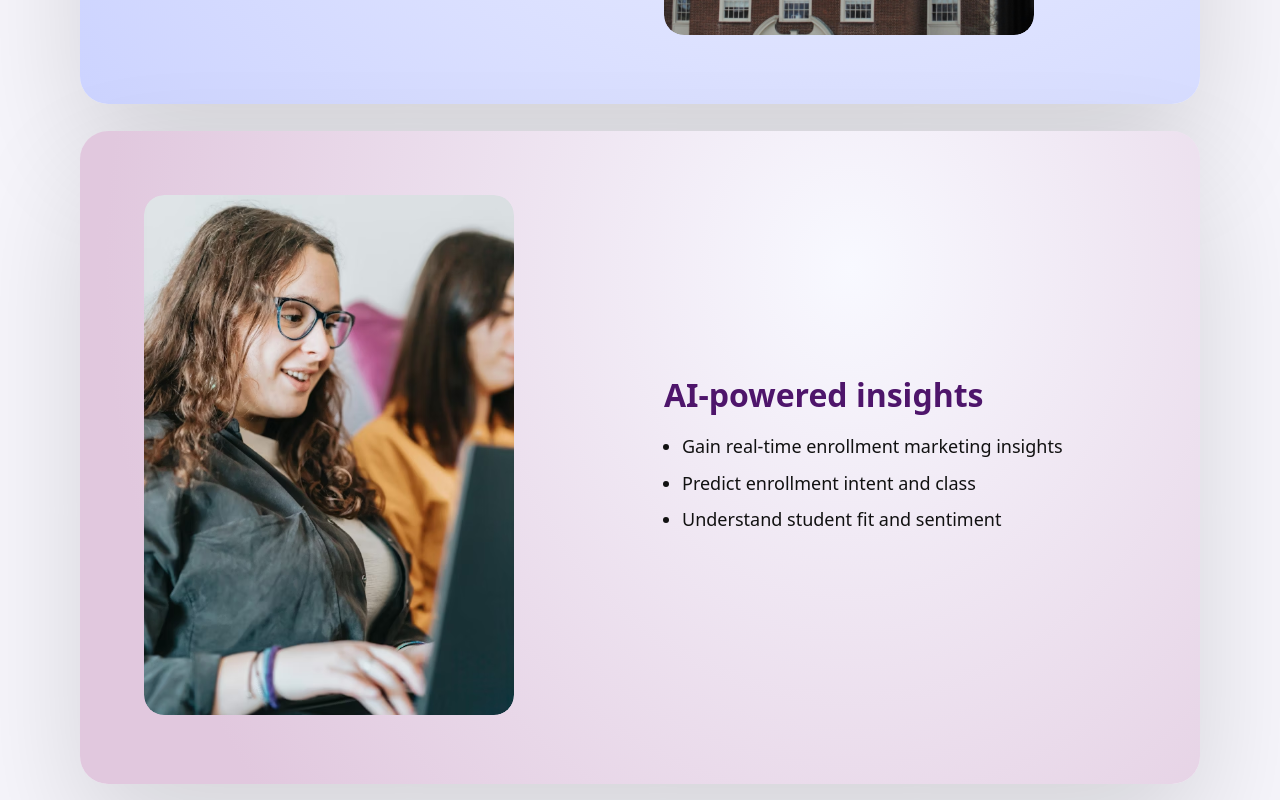
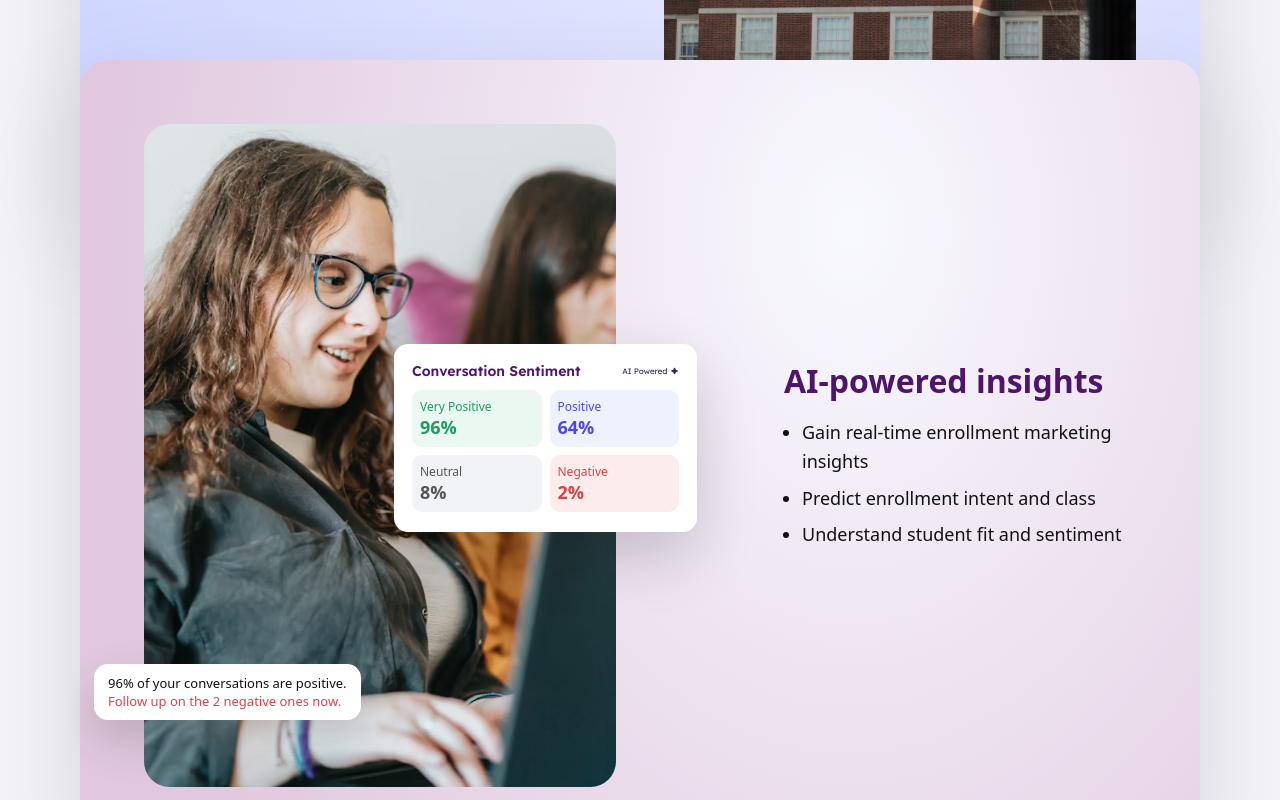
Before and after one commit to mayankacharya/truleague-web, a React (Vite) app: page / in a window 1280 px wide. Shown: the part 2100-2900 px from the top of the page. Built offline with nearby package versions, Linux system fonts and the light colour scheme.

Commit message:
worked on growEnrollment

```diff
--- a/src/components/Footer/footer.css
+++ b/src/components/Footer/footer.css
@@ -91,7 +91,7 @@ background: linear-gradient(360deg, #4E156B 82.03%, #350F49 100%);
 /* Desktop nav: single horizontal row */
 .footer-nav-links-left {
   display: flex;
-  gap: 1.3rem;
+  gap: 32px;
   flex-wrap: nowrap;
   white-space: nowrap;
   box-sizing: border-box;
--- a/src/components/GrowEnrollment.css
+++ b/src/components/GrowEnrollment.css
@@ -8,10 +8,10 @@
 /* ================= HEADER ================= */
 
 .grow-enrollment__header {
-  max-width: 760px;
+  /* max-width: 760px; */
   margin: 0 auto 4rem;
   text-align: center;
-  padding: 0 1rem;
+  padding: 0 23rem;
 }
 
 .grow-enrollment__header h2 {
@@ -107,7 +107,7 @@
 
 .corner-avatar.bottom-right {
   bottom: 120px;
-  right: -45px;
+  right: 30px;
   width: 80px;
     height: 80px;
     border-radius:999px
@@ -121,8 +121,8 @@
   border-radius: 20px;
   object-fit: cover;
   /* box-shadow: 0 24px 60px rgba(0, 0, 0, 0.25); */
-      width: 370px;
-    height: 520px;
+      /* width: 370px;
+    height: 520px; */
 }
 
 /* ================= ALIGNMENT (DESKTOP) ================= */
@@ -209,6 +209,10 @@
   animation: blink 1s steps(1) infinite;
   color: #6b4eff;
   font-weight: 600;
+}
+.sentiment-box.positive {
+  background: #EEF2FF;
+  color: #4F46E5;
 }
 
 /* subtle entry animation */
@@ -301,21 +305,27 @@
 
 .sentiment-card {
   position: absolute;
-  top: 40px;
-  left: -40px;
-  width: 260px;
+  top: 220px;
+  left: 250px;
+  width: 303px;
   background: #fff;
-  padding: 14px;
+  padding: 18px;
   border-radius: 14px;
   box-shadow: 0 24px 60px rgba(0,0,0,0.18);
   z-index: 5;
+  height:188px
 }
 
 .sentiment-header {
-  font-size: 13px;
+  display: flex;
+  align-items: center;
+  justify-content: space-between;
+  font-size: 14px;
   font-weight: 600;
   color: #4E156B;
   margin-bottom: 10px;
+  font-family: "Lexend Deca";
+
 }
 
 .sentiment-grid {
@@ -353,8 +363,9 @@
 
 .sentiment-footer {
   position: absolute;
-  bottom: -28px;
-  left: -20px;
+  top:320px;          /* 👈 is value se niche/uper adjust karo */
+  left: -300px;
+
   max-width: 280px;
   background: #fff;
   padding: 10px 14px;
@@ -365,11 +376,181 @@
   z-index: 5;
 }
 
+
 .sentiment-footer span {
   color: #D64545;
   font-weight: 500;
 }
 
+/* 🔥 AI-powered insights ke liye right shift */
+.content-shift-right {
+  padding-left: 120px;   /* 👈 adjust 100–160px if needed */
+}
+
+/* ================= FOSTER BELONGING ANIMATIONS ================= */
+
+/* Left bullets animation */
+.foster-points li {
+  opacity: 0;
+  transform: translateY(14px);
+  animation: fosterFadeUp 0.5s ease forwards;
+}
+
+@keyframes fosterFadeUp {
+  to {
+    opacity: 1;
+    transform: translateY(0);
+  }
+}
+
+/* Right overlay wrapper */
+.foster-overlay {
+  position: absolute;
+  inset: 0;
+  pointer-events: none;
+}
+
+/* Chat bubbles */
+.foster-chat {
+  position: absolute;
+  max-width: 260px;
+  background: #fff;
+  padding: 12px 14px;
+  border-radius: 14px;
+  box-shadow: 0 20px 45px rgba(0,0,0,0.18);
+  font-size: 14px;
+  line-height: 1.4;
+  opacity: 0;
+  transform: translateY(16px);
+  color: #494F73 ;
+  font-family: "lexend deca";
+}
+
+/* Positions (Figma like) */
+.foster-chat.bubble-1 {
+  top: 20px;
+  left: 0px;
+}
+
+.foster-chat.bubble-2 {
+  top: 150px;
+  right: 0px;
+}
+
+/* Admission stage card */
+.admission-card {
+  position: absolute;
+  bottom: 30px;
+  left: -40px;
+  width: 284px;
+  background: #fff;
+  padding: 14px;
+  border-radius: 14px;
+  box-shadow: 0 20px 45px rgba(0,0,0,0.18);
+  opacity: 0;
+  transform: scale(0.95);
+}
+
+.admission-title {
+  font-size: 13px;
+  font-weight: 600;
+  margin-bottom: 8px;
+  color: #4E156B;
+}
+
+.admission-row {
+  display: flex;
+  justify-content: space-between;
+  font-size: 13px;
+  margin-bottom: 6px;
+}
+
+.admission-row.highlight {
+  background: #F1F3FF;
+  padding: 6px;
+  border-radius: 8px;
+}
+
+/* Trigger animations */
+.foster-overlay.show .bubble-1 {
+  animation: fosterFloatIn 0.5s ease 0.2s forwards;
+}
+
+.foster-overlay.show .bubble-2 {
+  animation: fosterFloatIn 0.5s ease 0.45s forwards;
+}
+
+.foster-overlay.show .admission-card {
+  animation: fosterScaleIn 0.5s ease 0.7s forwards;
+}
+
+@keyframes fosterFloatIn {
+  to {
+    opacity: 1;
+    transform: translateY(0);
+  }
+}
+
+@keyframes fosterScaleIn {
+  to {
+    opacity: 1;
+    transform: scale(1);
+  }
+}
+/* ===== Admission Stage – FINAL FIGMA FIX ===== */
+
+.admission-row {
+  position: relative;
+  display: flex;
+  align-items: center;
+  justify-content: space-between;
+  height: 36px;
+  padding: 0 12px;
+  margin-bottom: 10px;
+  border-radius: 10px;
+  background: #f2f2f2;
+  overflow: hidden;
+}
+
+/* background fill */
+.admission-fill {
+  position: absolute;
+  left: 0;
+  top: 0;
+  bottom: 0;
+  z-index: 0;
+  border-radius: 10px;
+  transition: width 0.6s ease;
+}
+
+/* text */
+.admission-row .label {
+  position: relative;
+  z-index: 1;
+  font-weight: 500;
+  color: #4b5563;
+}
+
+/* number */
+.admission-row strong {
+  position: relative;
+  z-index: 1;
+  font-weight: 600;
+  color: #374151;
+}
+
+/* colors */
+.admission-row.interested .admission-fill {
+  background: #FAF1EB;
+}
+
+.admission-row.applied .admission-fill {
+  background: #FFF6D8;
+}
+
+.admission-row.enrolled .admission-fill {
+  background: #EAF6EC;
+}
 
 /* ================= 📱 MOBILE FIX ================= */
 
--- a/src/components/GrowEnrollment.jsx
+++ b/src/components/GrowEnrollment.jsx
@@ -5,6 +5,166 @@ import aiPowered from "../assets/OnlySVG/AI-powered.svg";
 import belong from "../assets/OnlySVG/belonging.svg";
 import dummy1 from "../assets/OnlySVG/mwn1.svg";
 import dummy2 from "../assets/OnlySVG/avator2.svg";
+import poweredByAI from "../assets/OnlySVG/Powered by AI.svg";
+
+const SentimentCard = () => {
+  const ref = useRef(null);
+  const [start, setStart] = useState(false);
+
+  useEffect(() => {
+    const observer = new IntersectionObserver(
+      ([entry]) => {
+        if (entry.isIntersecting) {
+          setStart(true);   // 👈 jab dikhe → start
+        } else {
+          setStart(false);  // 👈 jab bahar jaye → reset
+        }
+      },
+      { threshold: 0.6 }
+    );
+
+    if (ref.current) observer.observe(ref.current);
+    return () => observer.disconnect();
+  }, []);
+
+  const veryPositive = useCountUp(96, start);
+  const positive = useCountUp(64, start);
+  const neutral = useCountUp(8, start);
+  const negative = useCountUp(2, start);
+
+  return (
+    <div ref={ref} className="sentiment-card">
+     <div className="sentiment-header">
+  <span>Conversation Sentiment</span>
+
+  <img
+    src={poweredByAI}
+    alt="Powered by AI"
+    className="ai-powered-logo"
+  />
+</div>
+
+
+      <div className="sentiment-grid">
+        <div className="sentiment-box very">
+          Very Positive
+          <strong>{veryPositive}%</strong>
+        </div>
+        <div className="sentiment-box positive">
+          Positive
+          <strong>{positive}%</strong>
+        </div>
+        <div className="sentiment-box neutral">
+          Neutral
+          <strong>{neutral}%</strong>
+        </div>
+        <div className="sentiment-box negative">
+          Negative
+          <strong>{negative}%</strong>
+        </div>
+      </div>
+
+      <div className="sentiment-footer">
+        {veryPositive}% of your conversations are positive. <br />
+        <span>Follow up on the {negative} negative ones now.</span>
+      </div>
+    </div>
+  );
+};
+
+const FosterOverlays = () => {
+  const ref = useRef(null);
+  const [show, setShow] = useState(false);
+
+  useEffect(() => {
+    const observer = new IntersectionObserver(
+      ([entry]) => setShow(entry.isIntersecting),
+      { threshold: 0.6 }
+    );
+    if (ref.current) observer.observe(ref.current);
+    return () => observer.disconnect();
+  }, []);
+
+  // count up values
+  const interested = useCountUp(1200, show);
+  const applied = useCountUp(850, show);
+  const enrolled = useCountUp(430, show);
+
+  // percentages (max = 1200)
+  const interestedPct = (interested / 1200) * 100;
+  const appliedPct = (applied / 1200) * 100;
+  const enrolledPct = (enrolled / 1200) * 100;
+
+  return (
+    <div ref={ref} className={`foster-overlay ${show ? "show" : ""}`}>
+      {/* Chat bubbles */}
+      <div className="foster-chat bubble-1">
+        Glad to talk to you.<br />
+        Let me know if you need help in admissions.
+      </div>
+
+      <div className="foster-chat bubble-2">
+        Thank you for all your answers.<br />
+        Now I have clarity to move forward.
+      </div>
+
+      {/* ✅ Admission Stage – FIGMA STYLE */}
+      <div className="admission-card">
+        <div className="admission-title">Admission Stage</div>
+
+        <div className="admission-row interested">
+  <div
+    className="admission-fill"
+    style={{ width: `${interestedPct}%` }}
+  />
+  <span className="label">Interested</span>
+  <strong>{interested}</strong>
+</div>
+
+<div className="admission-row applied">
+  <div
+    className="admission-fill"
+    style={{ width: `${appliedPct}%` }}
+  />
+  <span className="label">Applied</span>
+  <strong>{applied}</strong>
+</div>
+
+<div className="admission-row enrolled">
+  <div
+    className="admission-fill"
+    style={{ width: `${enrolledPct}%` }}
+  />
+  <span className="label">Enrolled</span>
+  <strong>{enrolled}</strong>
+</div>
+
+
+        {/* <div className="admission-row applied">
+          <div
+            className="admission-fill"
+            style={{ width: `${appliedPct}%` }}
+          >
+            Applied
+          </div>
+          <strong>{applied}</strong>
+        </div> */}
+
+        {/* <div className="admission-row enrolled">
+          <div
+            className="admission-fill"
+            style={{ width: `${enrolledPct}%` }}
+          >
+            Enrolled
+          </div>
+          <strong>{enrolled}</strong>
+        </div> */}
+      </div>
+    </div>
+  );
+};
+
+
 
 
 const useCountUp = (target, start) => {
@@ -193,13 +353,24 @@ export default function GrowEnrollment() {
                 zIndex
               }}
             >
-              <div className="enroll-card__content">
+       <div
+  className={`enroll-card__content ${
+    card.title === "AI-powered insights" ? "content-shift-right" : ""
+  } ${
+    card.title === "Foster belonging & trust" ? "foster-content" : ""
+  }`}
+>
+
+
                 <h3>{card.title}</h3>
-                <ul>
-                  {card.points.map((p, idx) => (
-                    <li key={idx}>{p}</li>
-                  ))}
-                </ul>
+                <ul className="foster-points">
+  {card.points.map((p, idx) => (
+    <li key={idx} style={{ animationDelay: `${idx * 0.2}s` }}>
+      {p}
+    </li>
+  ))}
+</ul>
+
               </div>
 
              <div className="enroll-card__image">
@@ -214,6 +385,12 @@ export default function GrowEnrollment() {
   )}
 
    {/* ✅ ONLY AI-powered insights */}
+  {card.title === "AI-powered insights" && (
+  <SentimentCard />
+)}
+
+{/* ✅ Foster belonging & trust overlays */}
+{card.title === "Foster belonging & trust" && <FosterOverlays />}
 
 </div>
 
```
